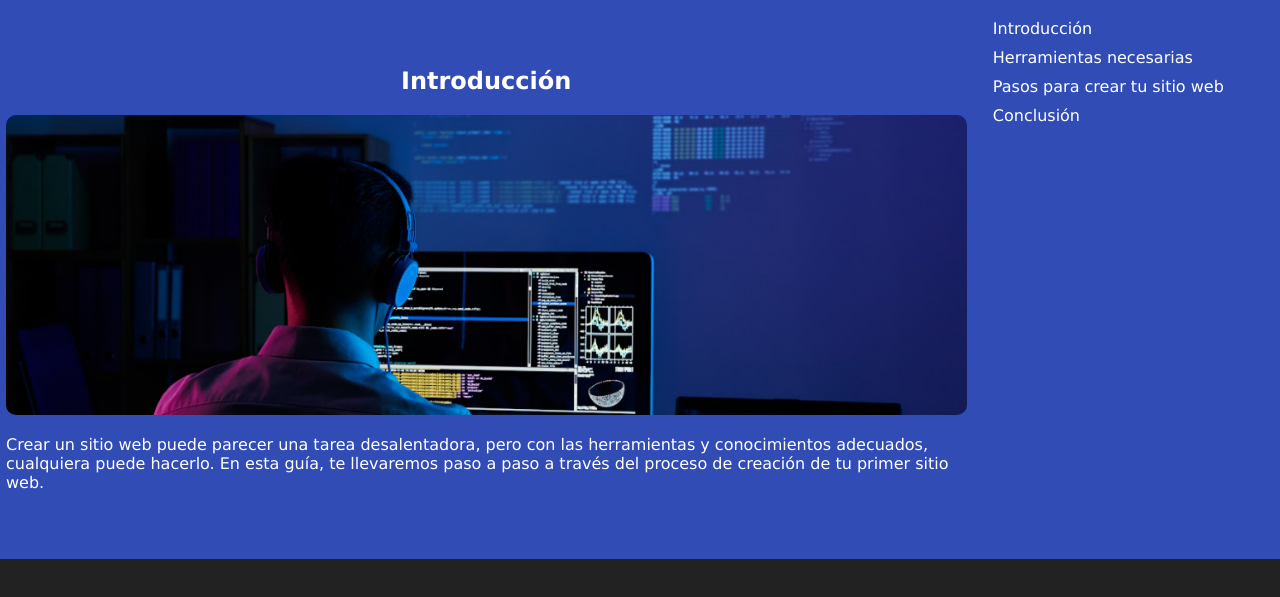
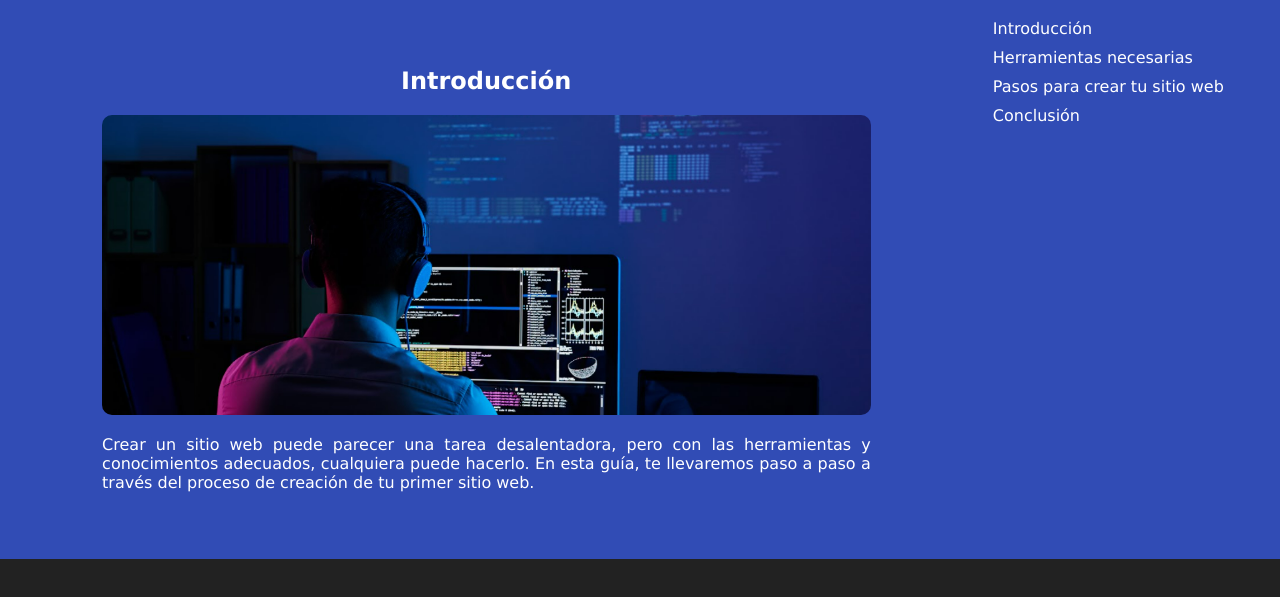
Before and after one commit to Neo3691102/portafolioweb, a website: page blog/primersitioweb/primersitioweb.html in a window 1280 px wide. Shown: the part 81-678 px from the top of the page. Drawn offline with nearby package versions, Linux system fonts and the light colour scheme.

Commit message:
Se realizan cambios en el articulo de la introduccion

```diff
--- a/blog/primersitioweb/estilos/main/_main.scss
+++ b/blog/primersitioweb/estilos/main/_main.scss
@@ -6,6 +6,7 @@ main{
     background-color: gray;
 
     #introduccion{
+        position: relative;
         width: 100%;
         height: 100%;
         padding: 6px;
@@ -15,10 +16,15 @@ main{
         align-items: center;
         gap: 20px;
         img{
-            width: 100%;
+            width: 80%;
             height: 300px;
             object-fit: cover;
             border-radius: 10px;
         }
+        p{
+            width: 80%;
+            text-align: justify;
+        }
+
     }
 }
```
Also changed, not shown: blog/primersitioweb/estilos/style.css, 1 other file.
